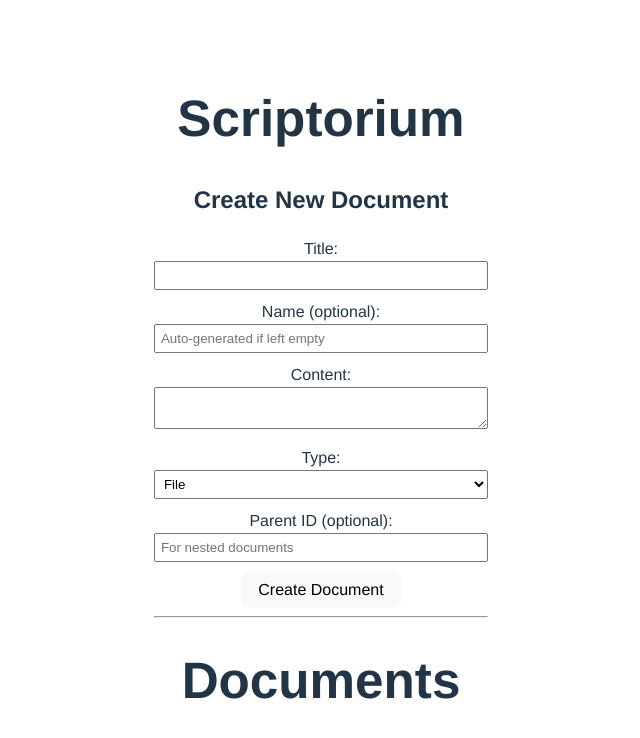
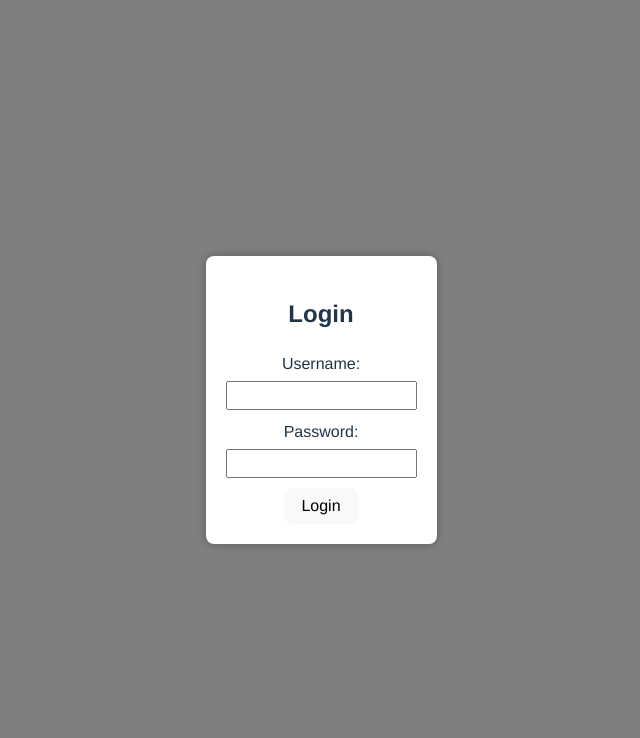
Before and after one commit to chrisyoung0101/scriptorium-frontend-v2, a Vue app: page / in a window 1280 px wide. Shown: the top 738 px of the page, without its empty margins (319-959 px from the left). Built offline with nearby package versions, Linux system fonts and the light colour scheme; no server answers.

Commit message:
Add Local Login

```diff
--- a/src/App.vue
+++ b/src/App.vue
@@ -1,30 +1,53 @@
+<!-- src/App.vue -->
 <template>
   <div id="app">
-    <h1>Scriptorium</h1>
-    <DocumentForm @documentCreated="refreshDocuments" />
-    <hr />
-    <DocumentList ref="docList" />
+    <!-- Show Login Modal if the user is not authenticated -->
+    <LoginModal v-if="!isAuthenticated" @authenticated="handleAuthenticated" />
+
+    <!-- Show main content if authenticated -->
+    <div v-else>
+      <h1>Scriptorium</h1>
+      <DocumentForm @documentCreated="refreshDocuments" />
+      <hr />
+      <DocumentList ref="docList" />
+    </div>
   </div>
 </template>
 
 <script>
 import DocumentList from './components/DocumentList.vue';
 import DocumentForm from './components/DocumentForm.vue';
+import LoginModal from './components/LoginModal.vue';
 
 export default {
   name: 'App',
   components: {
     DocumentList,
     DocumentForm,
+    LoginModal,
+  },
+  data() {
+    return {
+      isAuthenticated: false,
+    };
+  },
+  created() {
+    // Check for an auth token in localStorage (or any other storage you use)
+    const token = localStorage.getItem('authToken');
+    if (token) {
+      this.isAuthenticated = true;
+    }
   },
   methods: {
+    handleAuthenticated() {
+      this.isAuthenticated = true;
+    },
     refreshDocuments(newDoc) {
       this.$refs.docList.fetchDocuments(); // Refresh document list
     },
   },
 };
 </script>
-
 
 <style>
 #app {
--- /dev/null
+++ b/src/components/LoginModal.vue
@@ -0,0 +1,103 @@
+<!-- src/components/LoginModal.vue -->
+<template>
+    <div class="login-modal">
+      <div class="login-container">
+        <h2>Login</h2>
+        <form @submit.prevent="login">
+          <div>
+            <label for="username">Username:</label>
+            <input type="text" v-model="username" id="username" required />
+          </div>
+          <div>
+            <label for="password">Password:</label>
+            <input type="password" v-model="password" id="password" required />
+          </div>
+          <button type="submit">Login</button>
+        </form>
+        <p v-if="errorMessage" class="error">{{ errorMessage }}</p>
+      </div>
+    </div>
+  </template>
+
+  <script>
+  import api from '../services/api';
+
+  export default {
+    name: 'LoginModal',
+    data() {
+      return {
+        username: '',
+        password: '',
+        errorMessage: '',
+      };
+    },
+    methods: {
+      async login() {
+        try {
+          // If you have an authentication API endpoint, you could call it here.
+          // Example:
+          // const response = await api.post('/login', { username: this.username, password: this.password });
+          // localStorage.setItem('authToken', response.data.token);
+
+          // For demonstration, we'll simulate a successful login if both fields are filled.
+          if (this.username && this.password) {
+            // Store a dummy token in localStorage
+            localStorage.setItem('authToken', 'dummy-token');
+            // Emit event to notify parent component that authentication succeeded
+            this.$emit('authenticated');
+          } else {
+            this.errorMessage = 'Please enter both username and password.';
+          }
+        } catch (error) {
+          console.error('Login error:', error);
+          this.errorMessage = 'Login failed. Please check your credentials.';
+        }
+      },
+    },
+  };
+  </script>
+
+  <style scoped>
+  .login-modal {
+    position: fixed;
+    top: 0;
+    left: 0;
+    width: 100%;
+    height: 100%;
+    background-color: rgba(0, 0, 0, 0.5);
+    display: flex;
+    align-items: center;
+    justify-content: center;
+  }
+
+  .login-container {
+    background-color: white;
+    padding: 20px;
+    border-radius: 8px;
+    box-shadow: 0 0 10px rgba(0, 0, 0, 0.3);
+  }
+
+  .login-container form div {
+    margin-bottom: 10px;
+  }
+
+  .login-container label {
+    display: block;
+    margin-bottom: 5px;
+  }
+
+  .login-container input {
+    width: 100%;
+    padding: 5px;
+    box-sizing: border-box;
+  }
+
+  button {
+    padding: 8px 16px;
+  }
+
+  .error {
+    color: red;
+    margin-top: 10px;
+  }
+  </style>
```
